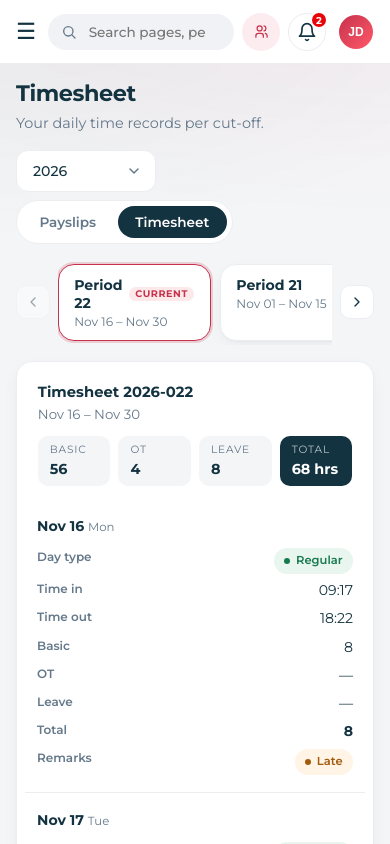
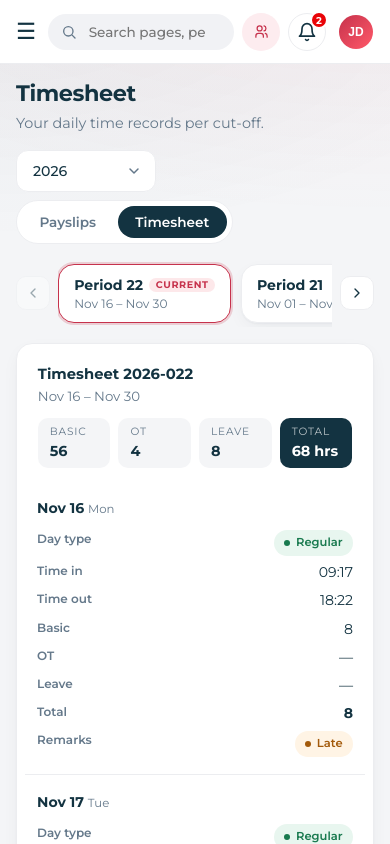
Before and after one commit to naparamon5-spec/hris-v2, a Nuxt app: page /timesheet in a window 390 px wide. Shown: the top 844 px of the page. Built offline with nearby package versions, Linux system fonts and the light colour scheme.

Commit message:
fix: timesheet period card keeps 'Period N  CURRENT' on one line
Co-Authored-By: Claude Opus 5.5 <noreply@anthropic.com>

```diff
--- a/pages/timesheet.vue
+++ b/pages/timesheet.vue
@@ -165,11 +165,12 @@ const typeBadge = (d) =>
 .track { cursor: grab; user-select: none; }
 .track.dragging { cursor: grabbing; scroll-snap-type: none; }
 .track.dragging .period { pointer-events: none; }
-.period { flex: 0 0 150px; scroll-snap-align: start; display: flex; flex-direction: column; gap: .1rem; text-align: left; cursor: pointer; padding: .7rem .95rem; font-family: inherit; color: inherit; }
-.period b { display: flex; align-items: center; gap: .4rem; font-size: .88rem; }
+.period { flex: 0 0 auto; min-width: 150px; scroll-snap-align: start; display: flex; flex-direction: column; gap: .1rem; text-align: left; cursor: pointer; padding: .7rem .95rem; font-family: inherit; color: inherit; }
+.period b { display: flex; align-items: center; gap: .4rem; font-size: .88rem; white-space: nowrap; }
+.period small { white-space: nowrap; }
 .period small { font-size: .76rem; }
 .period.on { border-color: var(--ardent-red); box-shadow: 0 0 0 2px rgba(198,50,76,.2); }
-.now { font-size: .6rem; font-weight: 700; text-transform: uppercase; letter-spacing: .06em; color: var(--ardent-red); background: #fde8ea; padding: .1rem .4rem; border-radius: 999px; }
+.now { flex: none; font-size: .6rem; font-weight: 700; text-transform: uppercase; letter-spacing: .06em; color: var(--ardent-red); background: #fde8ea; padding: .1rem .4rem; border-radius: 999px; }
 .nav { flex: none; width: 34px; height: 34px; border-radius: 10px; border: 1px solid var(--border); background: #fff; display: grid; place-items: center; cursor: pointer; color: var(--text); }
 .nav:hover:not(:disabled) { border-color: var(--ardent-red); color: var(--ardent-red); }
 .nav:disabled { opacity: .4; cursor: default; }
@@ -187,7 +188,7 @@ const typeBadge = (d) =>
 .off td { color: var(--muted); background: #fafafa; }
 .empty { text-align: center; color: var(--muted); padding: 2rem 0; }
 @media (max-width: 640px) {
-  .period { flex-basis: 132px; }
+  .period { min-width: 132px; }
   .sum { width: 100%; }
   .sum span { flex: 1; align-items: flex-start; }
 }
```
